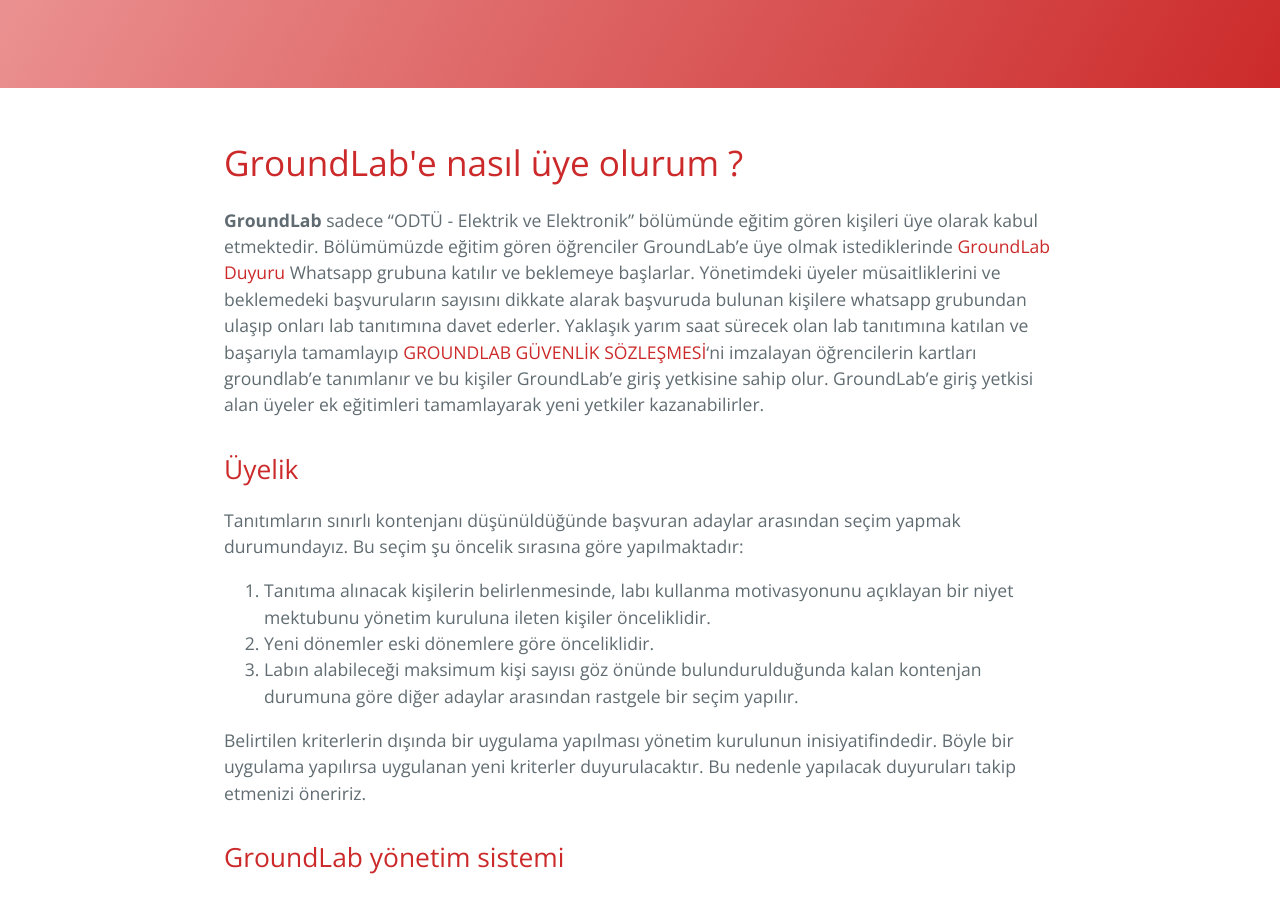
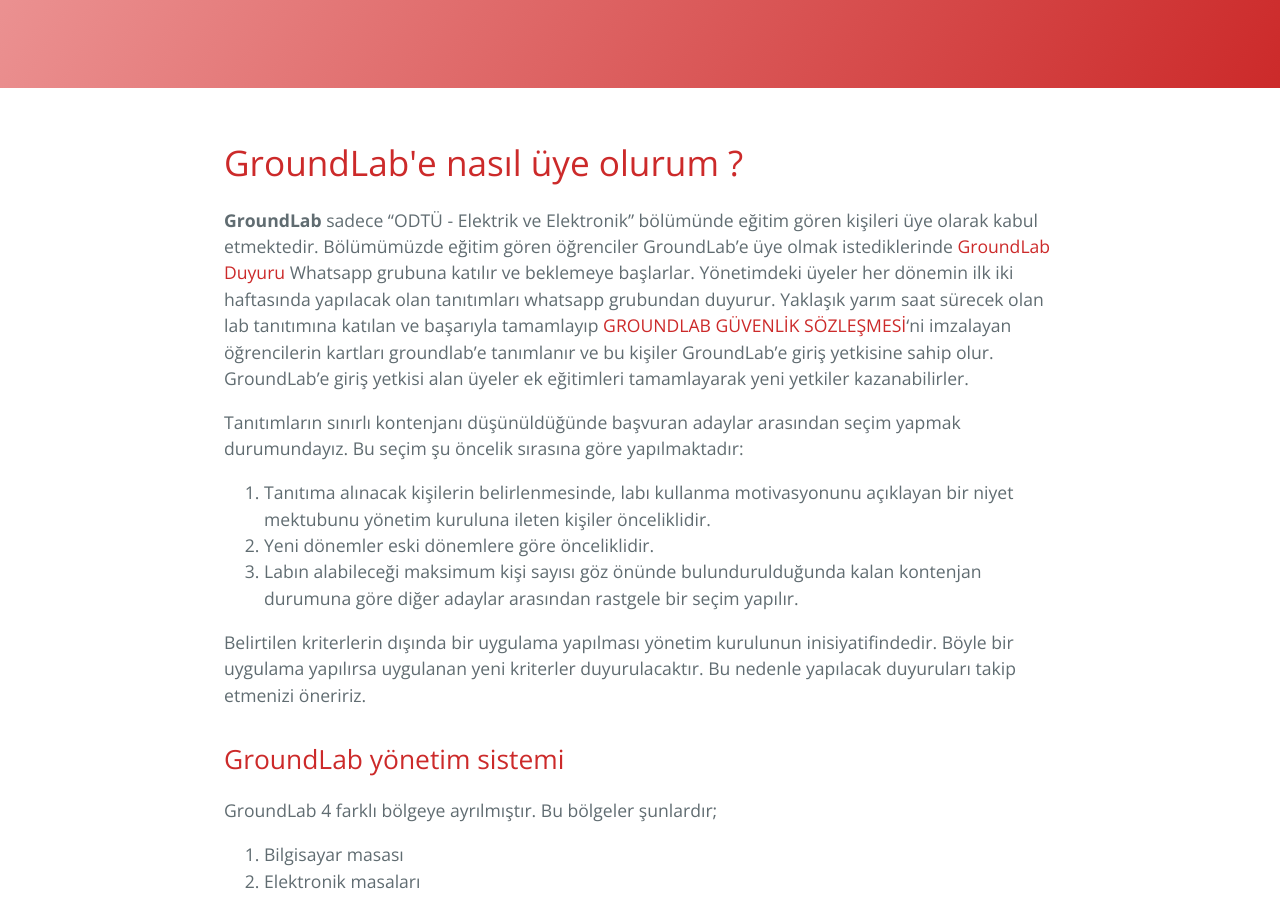
Before and after one commit to groundlabmetu/groundlabmetu.github.io, a Jekyll site: the page built from üyelik.md, in a window 1280 px wide and 900 px high, scrolled down 319 px. Built offline with Jekyll 4.4.1, drawn with Linux system fonts in a browser that asks for light colours; our own code applies the rules of GitHub Pages for plain Markdown files.

Commit message:
Update üyelik.md

```diff
--- a/üyelik.md
+++ b/üyelik.md
@@ -7,9 +7,8 @@
 ---
 <h1>GroundLab'e nasıl üye olurum ?</h1>
 
-**GroundLab** sadece "ODTÜ - Elektrik ve Elektronik" bölümünde eğitim gören kişileri üye olarak kabul etmektedir. Bölümümüzde eğitim gören öğrenciler GroundLab'e üye olmak istediklerinde [GroundLab Duyuru](https://chat.whatsapp.com/KtEukdV4tJG5WbBhpRvZFJ) Whatsapp grubuna katılır ve beklemeye başlarlar. Yönetimdeki üyeler müsaitliklerini ve beklemedeki başvuruların sayısını dikkate alarak başvuruda bulunan kişilere whatsapp grubundan ulaşıp onları lab tanıtımına davet ederler. Yaklaşık yarım saat sürecek olan lab tanıtımına katılan ve başarıyla tamamlayıp [GROUNDLAB GÜVENLİK SÖZLEŞMESİ](https://docs.google.com/document/d/1UKTl5FFHKwNnq9uGve5rbhPGHiEqvrpJyYHRkwj5hcw/edit?usp=sharing)'ni imzalayan öğrencilerin kartları groundlab'e tanımlanır ve bu kişiler GroundLab'e giriş yetkisine sahip olur. GroundLab'e giriş yetkisi alan üyeler ek eğitimleri tamamlayarak yeni yetkiler kazanabilirler.
+**GroundLab** sadece "ODTÜ - Elektrik ve Elektronik" bölümünde eğitim gören kişileri üye olarak kabul etmektedir. Bölümümüzde eğitim gören öğrenciler GroundLab'e üye olmak istediklerinde [GroundLab Duyuru](https://chat.whatsapp.com/KtEukdV4tJG5WbBhpRvZFJ) Whatsapp grubuna katılır ve beklemeye başlarlar. Yönetimdeki üyeler her dönemin ilk iki haftasında yapılacak olan tanıtımları whatsapp grubundan duyurur. Yaklaşık yarım saat sürecek olan lab tanıtımına katılan ve başarıyla tamamlayıp [GROUNDLAB GÜVENLİK SÖZLEŞMESİ](https://docs.google.com/document/d/1UKTl5FFHKwNnq9uGve5rbhPGHiEqvrpJyYHRkwj5hcw/edit?usp=sharing)'ni imzalayan öğrencilerin kartları groundlab'e tanımlanır ve bu kişiler GroundLab'e giriş yetkisine sahip olur. GroundLab'e giriş yetkisi alan üyeler ek eğitimleri tamamlayarak yeni yetkiler kazanabilirler.
 
-<h2> Üyelik</h2>
 
 Tanıtımların sınırlı kontenjanı düşünüldüğünde başvuran adaylar arasından seçim yapmak durumundayız. Bu seçim şu öncelik sırasına göre yapılmaktadır:
 1. Tanıtıma alınacak kişilerin belirlenmesinde, labı kullanma motivasyonunu açıklayan bir niyet mektubunu yönetim kuruluna ileten kişiler önceliklidir.
```
